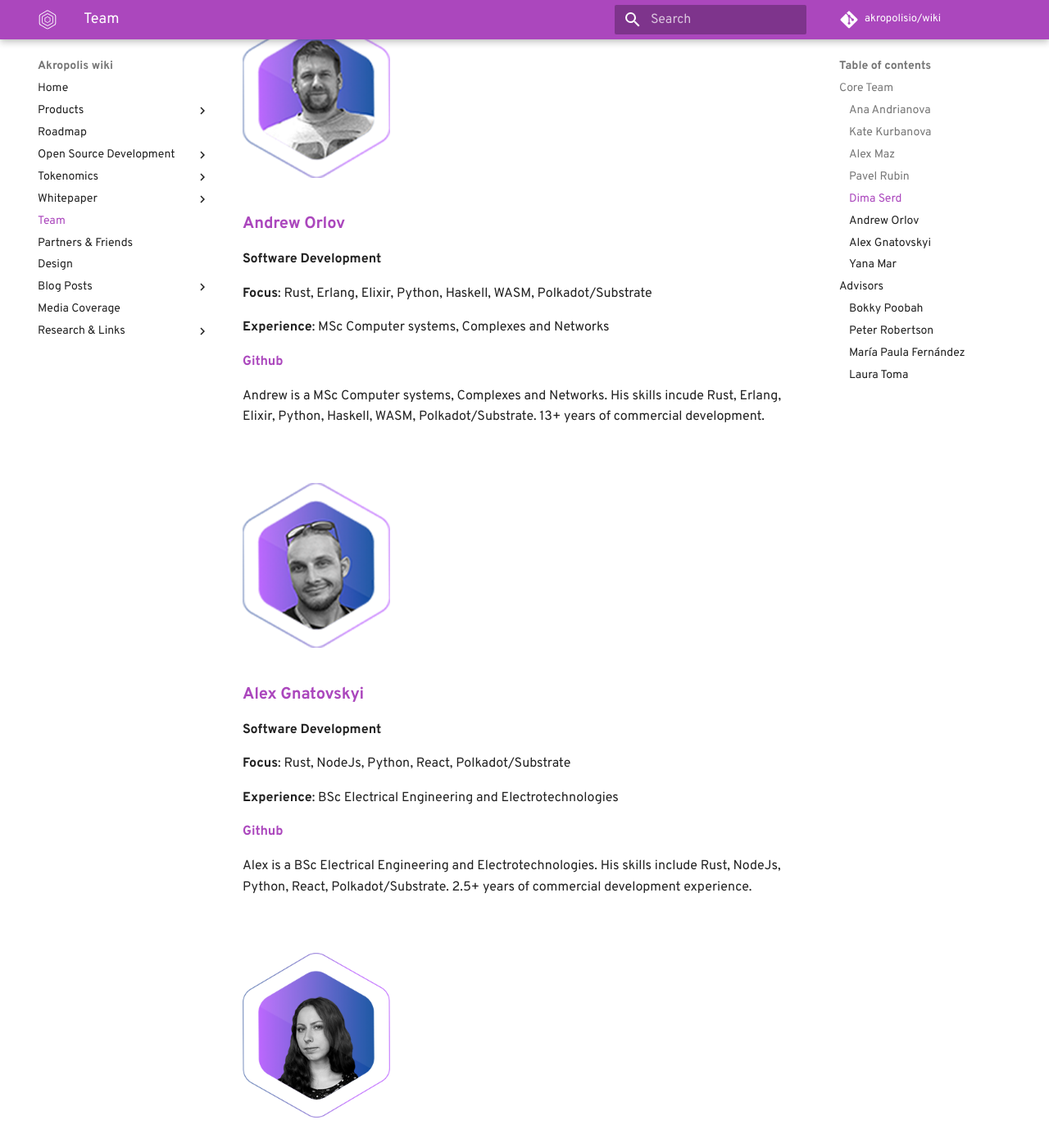
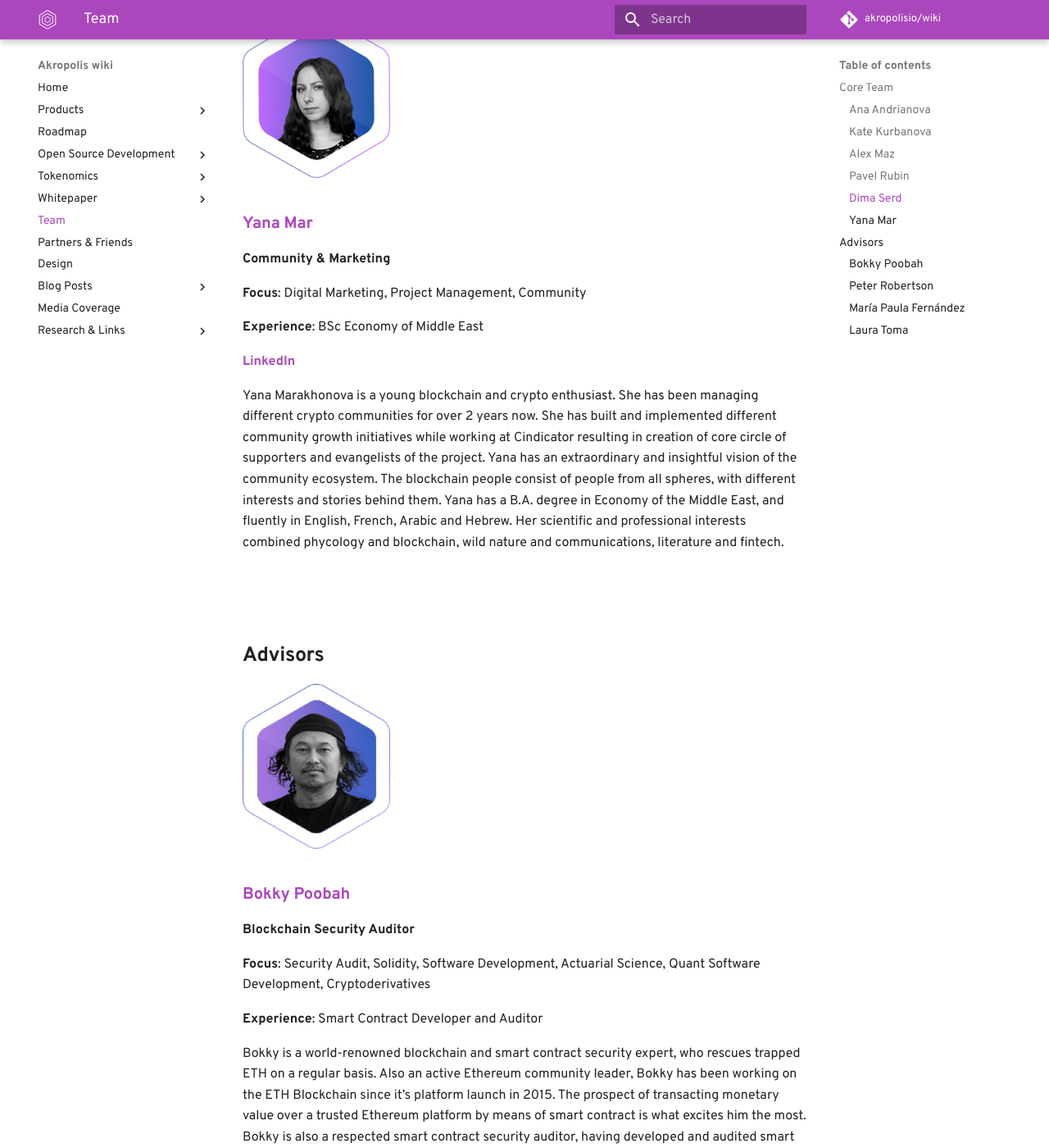
Before and after one commit to kaonone/wiki, an MkDocs documentation site: the page built from docs/team.md, in a window 1280 px wide and 1400 px high, scrolled down 3644 px. Shown: the whole window at 82% size. Built offline with MkDocs 1.6.1 and Material for MkDocs 9.7.7, drawn with Linux system fonts in a browser that asks for light colours; some web fonts are replaced; comment, search, counter and statistics services are not loaded; old or Windows-style settings are respelled for this version of MkDocs.

Commit message:
main page upd

```diff
--- a/docs/team.md
+++ b/docs/team.md
@@ -87,41 +87,6 @@
 [**Github**](https://github.com/in19farkt)
 
 Graduated from the Tomsk Polytechnic University in Information Systems and Technologies. Participated in development of 8 commercial projects, including those in blockchain sphere. Previously worked as lead front-end developer in the FSD Team (Tomsk). Actively following all last innovations in front-end and near themes.
-
-</br>
-</br>
-<img src="/images/team/andrew@2x.png" width="180" alt="drawing" />
-
-
-### [**Andrew Orlov**](https://github.com/andor0)
-
-
-**Software Development**
-
-**Focus**: Rust, Erlang, Elixir, Python, Haskell, WASM, Polkadot/Substrate
-
-**Experience**: MSc Computer systems, Complexes and Networks
-
-[**Github**](https://github.com/andor0)
-
-Andrew is a MSc Computer systems, Complexes and Networks. His skills incude  Rust, Erlang, Elixir, Python, Haskell, WASM, Polkadot/Substrate. 13+ years of commercial development.
-
-</br>
-</br>
-<img src="/images/team/alexg@2x.png" width="180" alt="drawing" />
-
-### [**Alex Gnatovskyi**](https://github.com/alekspickle)
-
-
-**Software Development**
-
-**Focus**: Rust, NodeJs, Python, React, Polkadot/Substrate
-
-**Experience**: BSc Electrical Engineering and Electrotechnologies
-
-[**Github**](https://github.com/alekspickle)
-
-Alex is a BSc Electrical Engineering and Electrotechnologies. His skills include Rust, NodeJs, Python, React, Polkadot/Substrate. 2.5+ years of commercial development experience.
 
 </br>
 </br>
```
Also changed, not shown: docs/index.md (+4 -1 lines).
